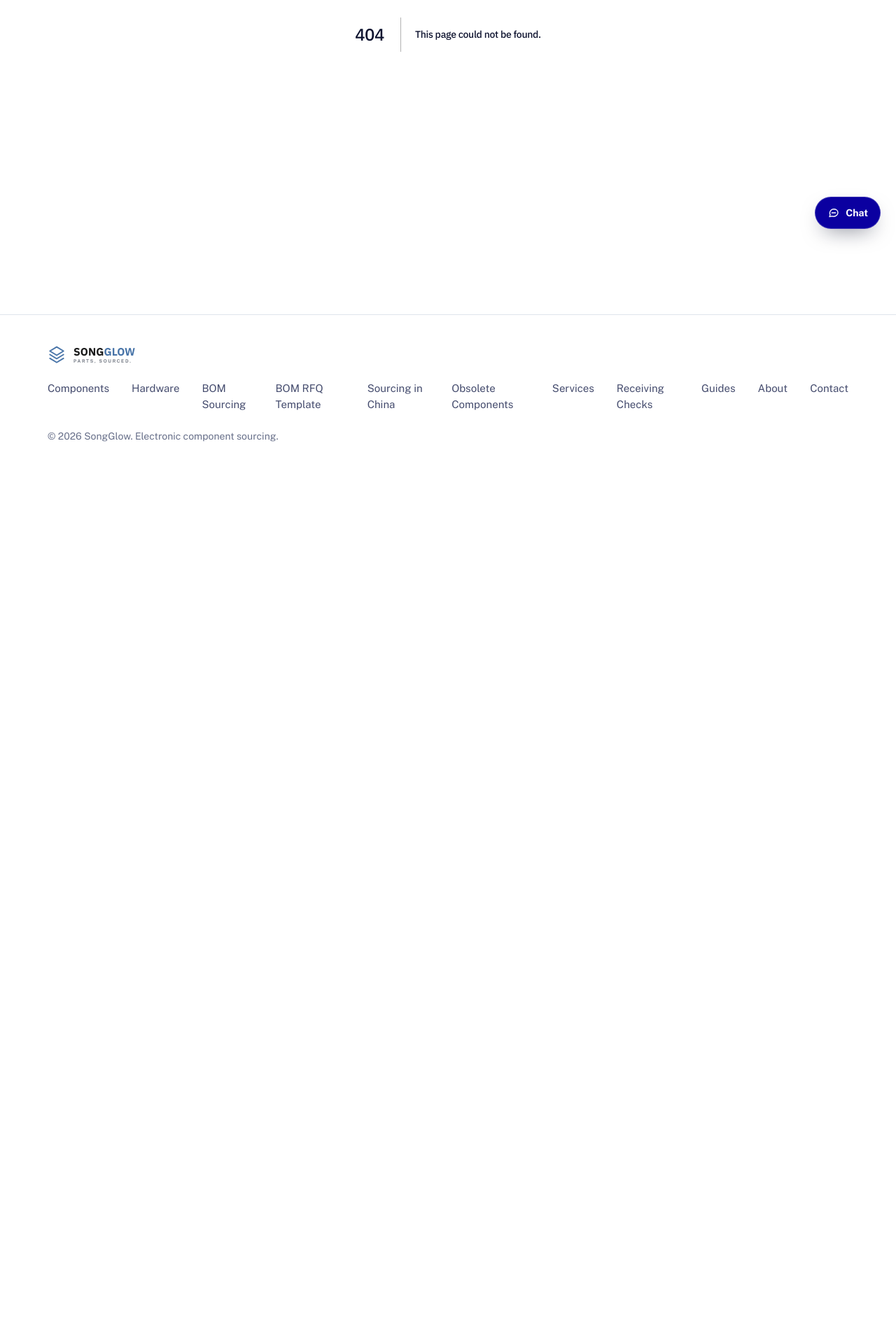
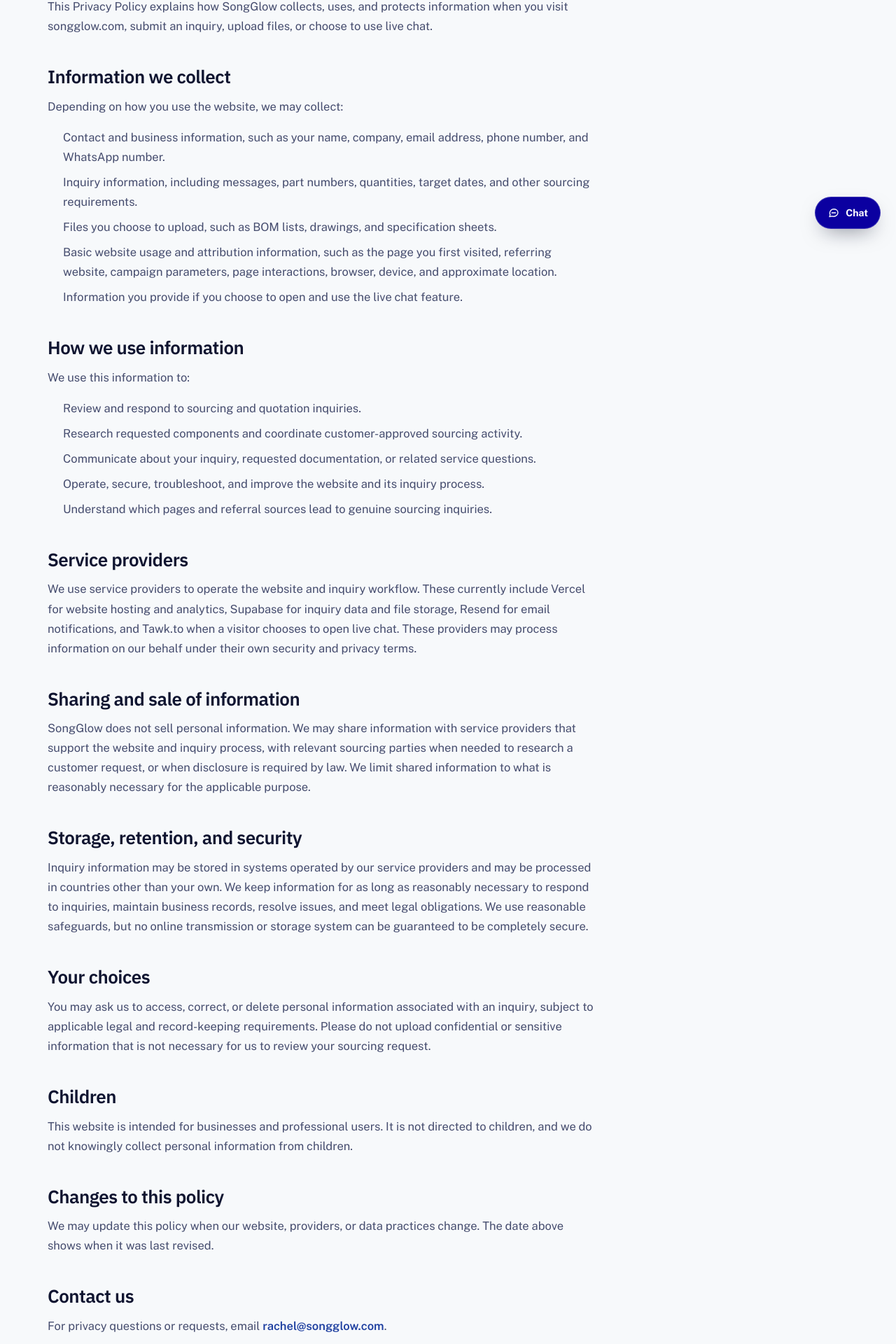
Before and after one commit to rachelluo-song/SongGlow-Website, a Next.js app: page /privacy in a window 1280 px wide. Before the commit this address had no page. Shown: the part 451-2371 px from the top of the page at 70% size. Before the commit the page ends 1121 px from the top, so only its background shows below. Built offline with nearby package versions, Linux system fonts and the light colour scheme.

Commit message:
confirmed

```diff
--- a/app/contact/contact-form.tsx
+++ b/app/contact/contact-form.tsx
@@ -1,6 +1,7 @@
 "use client";
 
 import { useEffect, useRef, useState } from "react";
+import Link from "next/link";
 import { useSearchParams } from "next/navigation";
 import { track } from "@vercel/analytics";
 import { getInquiryAttribution } from "@/lib/attribution";
@@ -15,6 +16,7 @@ import {
 export default function ContactForm() {
   const [status, setStatus] = useState<"idle" | "sending" | "sent">("idle");
   const [error, setError] = useState<string | null>(null);
+  const [submitFailed, setSubmitFailed] = useState(false);
   const successRef = useRef<HTMLDivElement>(null);
   const formStartedRef = useRef(false);
 
@@ -58,6 +60,7 @@ export default function ContactForm() {
   async function handleSubmit(event: React.FormEvent<HTMLFormElement>) {
     event.preventDefault();
     setError(null);
+    setSubmitFailed(false);
     setStatus("sending");
 
     // Multipart so optional attachments ride along; server validates again.
@@ -118,6 +121,7 @@ export default function ContactForm() {
     } catch (err) {
       track("Inquiry Submit Failed", { inquiry_type: inquiryType });
       setStatus("idle");
+      setSubmitFailed(true);
       setError(
         err instanceof Error && err.message
           ? err.message
@@ -246,7 +250,28 @@ export default function ContactForm() {
             fontSize: 14.5,
           }}
         >
-          {error}
+          <div>{error}</div>
+          {submitFailed && (
+            <div style={{ marginTop: 8, color: "var(--ink-soft)" }}>
+              Your inquiry has not been submitted. Please email{" "}
+              <a
+                href="mailto:rachel@songglow.com?subject=SongGlow%20sourcing%20inquiry"
+                style={{ color: "var(--clay-dark)", fontWeight: 700 }}
+              >
+                rachel@songglow.com
+              </a>{" "}
+              or contact us on{" "}
+              <a
+                href="https://wa.me/8613728931414"
+                target="_blank"
+                rel="noopener noreferrer"
+                style={{ color: "var(--clay-dark)", fontWeight: 700 }}
+              >
+                WhatsApp
+              </a>
+              .
+            </div>
+          )}
         </div>
       )}
       <div className="full">
@@ -258,6 +283,10 @@ export default function ContactForm() {
         >
           {status === "sending" ? "Sending…" : "Send Message"}
         </button>
+        <p className="field-hint" style={{ textAlign: "center", marginTop: 10 }}>
+          SongGlow uses the details and files you submit only to review and
+          respond to your inquiry. See our <Link href="/privacy">Privacy Policy</Link>.
+        </p>
       </div>
     </form>
   );
--- /dev/null
+++ b/app/privacy/page.tsx
@@ -0,0 +1,148 @@
+import type { Metadata } from "next";
+
+export const metadata: Metadata = {
+  title: "Privacy Policy | SongGlow",
+  description:
+    "Learn how SongGlow collects, uses, stores, and protects information submitted through its electronic component sourcing website.",
+  alternates: { canonical: "/privacy" },
+};
+
+export default function PrivacyPage() {
+  return (
+    <>
+      <header className="page-hero">
+        <div className="wrap">
+          <div className="eyebrow">Website Information</div>
+          <h1>Privacy Policy</h1>
+          <p>
+            How SongGlow handles information submitted through this website,
+            including sourcing inquiries and BOM attachments.
+          </p>
+        </div>
+      </header>
+
+      <section className="block tight">
+        <div className="wrap">
+          <article className="article">
+            <p>
+              <strong>Last updated: October 5, 2026</strong>
+            </p>
+
+            <p>
+              This Privacy Policy explains how SongGlow collects, uses, and
+              protects information when you visit songglow.com, submit an
+              inquiry, upload files, or choose to use live chat.
+            </p>
+
+            <h2>Information we collect</h2>
+            <p>Depending on how you use the website, we may collect:</p>
+            <ul>
+              <li>
+                Contact and business information, such as your name, company,
+                email address, phone number, and WhatsApp number.
+              </li>
+              <li>
+                Inquiry information, including messages, part numbers,
+                quantities, target dates, and other sourcing requirements.
+              </li>
+              <li>
+                Files you choose to upload, such as BOM lists, drawings, and
+                specification sheets.
+              </li>
+              <li>
+                Basic website usage and attribution information, such as the
+                page you first visited, referring website, campaign parameters,
+                page interactions, browser, device, and approximate location.
+              </li>
+              <li>
+                Information you provide if you choose to open and use the live
+                chat feature.
+              </li>
+            </ul>
+
+            <h2>How we use information</h2>
+            <p>We use this information to:</p>
+            <ul>
+              <li>Review and respond to sourcing and quotation inquiries.</li>
+              <li>
+                Research requested components and coordinate customer-approved
+                sourcing activity.
+              </li>
+              <li>
+                Communicate about your inquiry, requested documentation, or
+                related service questions.
+              </li>
+              <li>
+                Operate, secure, troubleshoot, and improve the website and its
+                inquiry process.
+              </li>
+              <li>
+                Understand which pages and referral sources lead to genuine
+                sourcing inquiries.
+              </li>
+            </ul>
+
+            <h2>Service providers</h2>
+            <p>
+              We use service providers to operate the website and inquiry
+              workflow. These currently include Vercel for website hosting and
+              analytics, Supabase for inquiry data and file storage, Resend for
+              email notifications, and Tawk.to when a visitor chooses to open
+              live chat. These providers may process information on our behalf
+              under their own security and privacy terms.
+            </p>
+
+            <h2>Sharing and sale of information</h2>
+            <p>
+              SongGlow does not sell personal information. We may share
+              information with service providers that support the website and
+              inquiry process, with relevant sourcing parties when needed to
+              research a customer request, or when disclosure is required by
+              law. We limit shared information to what is reasonably necessary
+              for the applicable purpose.
+            </p>
+
+            <h2>Storage, retention, and security</h2>
+            <p>
+              Inquiry information may be stored in systems operated by our
+              service providers and may be processed in countries other than
+              your own. We keep information for as long as reasonably necessary
+              to respond to inquiries, maintain business records, resolve
+              issues, and meet legal obligations. We use reasonable safeguards,
+              but no online transmission or storage system can be guaranteed to
+              be completely secure.
+            </p>
+
+            <h2>Your choices</h2>
+            <p>
+              You may ask us to access, correct, or delete personal information
+              associated with an inquiry, subject to applicable legal and
+              record-keeping requirements. Please do not upload confidential or
+              sensitive information that is not necessary for us to review your
+              sourcing request.
+            </p>
+
+            <h2>Children</h2>
+            <p>
+              This website is intended for businesses and professional users.
+              It is not directed to children, and we do not knowingly collect
+              personal information from children.
+            </p>
+
+            <h2>Changes to this policy</h2>
+            <p>
+              We may update this policy when our website, providers, or data
+              practices change. The date above shows when it was last revised.
+            </p>
+
+            <h2>Contact us</h2>
+            <p>
+              For privacy questions or requests, email{" "}
+              <a href="mailto:rachel@songglow.com">rachel@songglow.com</a>.
+            </p>
+          </article>
+        </div>
+      </section>
+    </>
+  );
+}
--- a/app/sitemap.ts
+++ b/app/sitemap.ts
@@ -19,7 +19,8 @@ const PAGE_UPDATED = {
   obsoleteComponents: "2026-08-20",
   quality: "2026-08-11",
   about: "2026-08-20",
-  contact: "2026-08-20",
+  contact: "2026-10-05",
+  privacy: "2026-10-05",
 } as const;
 
 // Catalog changes go live instantly (CSV upload), so the sitemap must too.
@@ -118,6 +119,12 @@ export default async function sitemap(): Promise<MetadataRoute.Sitemap> {
       lastModified: PAGE_UPDATED.contact,
     },
     {
+      url: `${SITE_URL}/privacy`,
+      changeFrequency: "yearly",
+      priority: 0.3,
+      lastModified: PAGE_UPDATED.privacy,
+    },
+    {
       url: `${SITE_URL}/guides`,
       changeFrequency: "monthly",
       priority: 0.7,
--- a/components/site-footer.tsx
+++ b/components/site-footer.tsx
@@ -21,6 +21,7 @@ export default function SiteFooter() {
             <Link href="/guides">Guides</Link>
             <Link href="/about">About</Link>
             <Link href="/contact">Contact</Link>
+            <Link href="/privacy">Privacy</Link>
           </div>
           <div className="footer-meta">
             © 2026 SongGlow. Electronic component sourcing.
```
